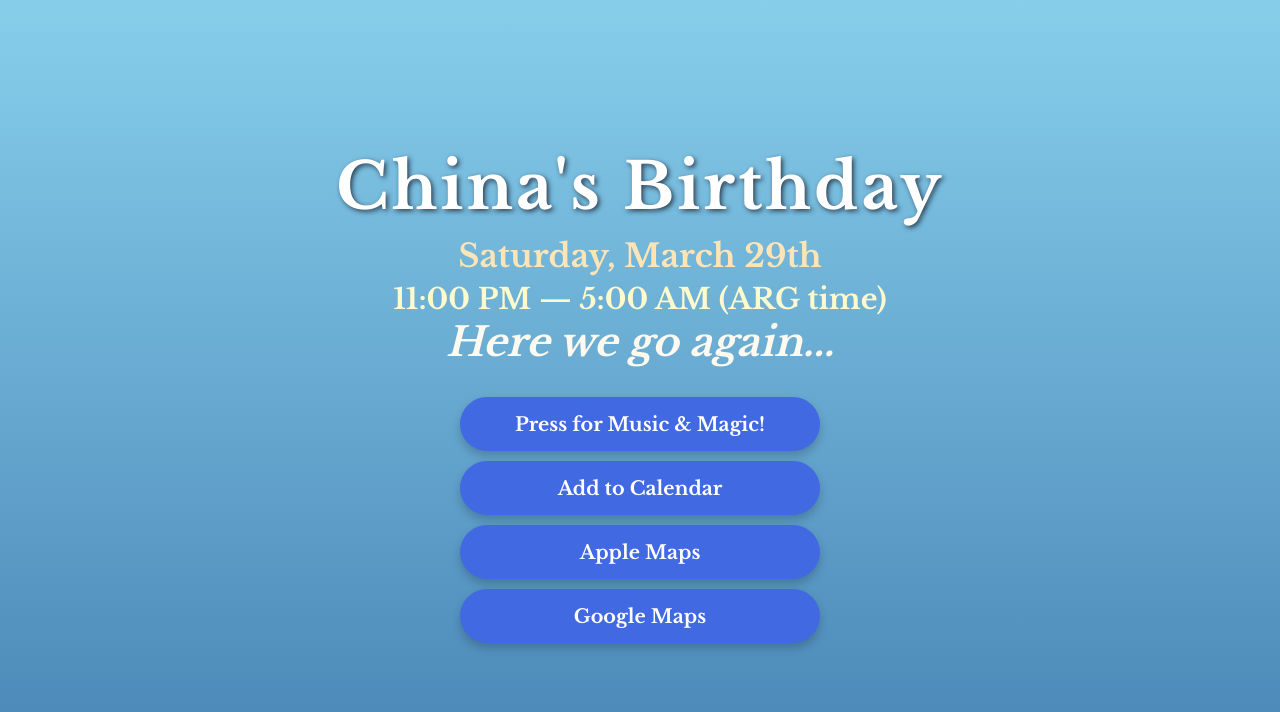
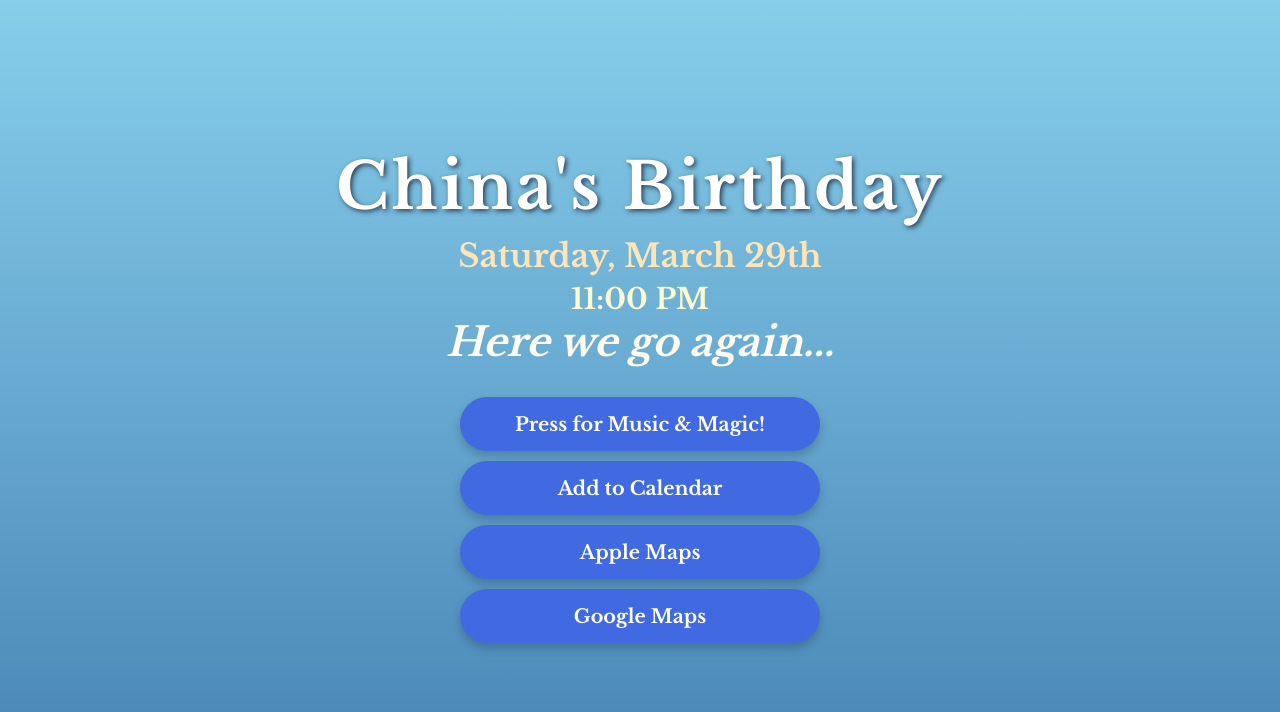
Before and after one commit to fcannarozzi/mammachina, a plain HTML site: page index.html in a window 1280 px wide. Drawn offline with nearby package versions, Linux system fonts and the light colour scheme.

Commit message:
Update index.html

```diff
--- a/index.html
+++ b/index.html
@@ -70,7 +70,7 @@
     <div class="container">
         <div class="title">China's Birthday</div>
         <div class="subtitle">Saturday, March 29th</div>
-        <div class="date-time">11:00 PM — 5:00 AM (ARG time)</div>
+        <div class="date-time">11:00 PM </div>
         <div class="tagline">Here we go again...</div>
 
         <div class="buttons">
```
